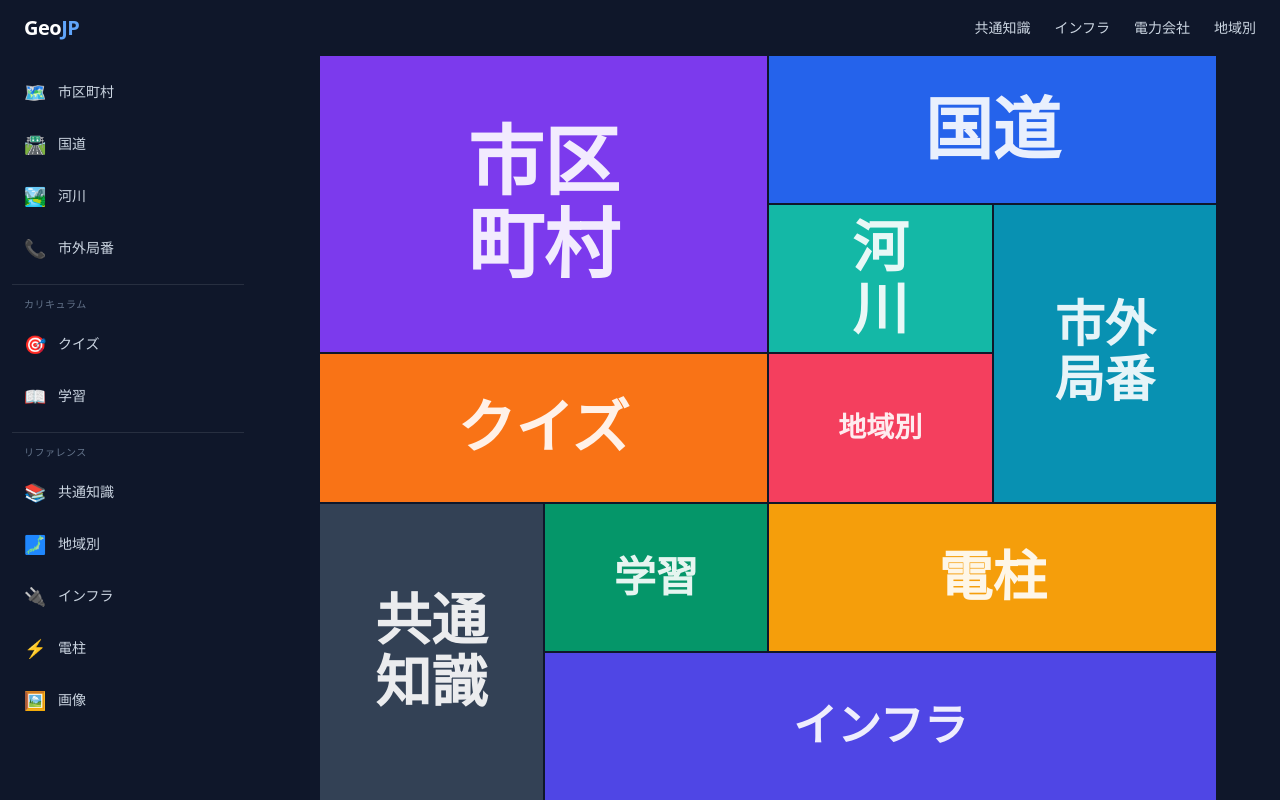
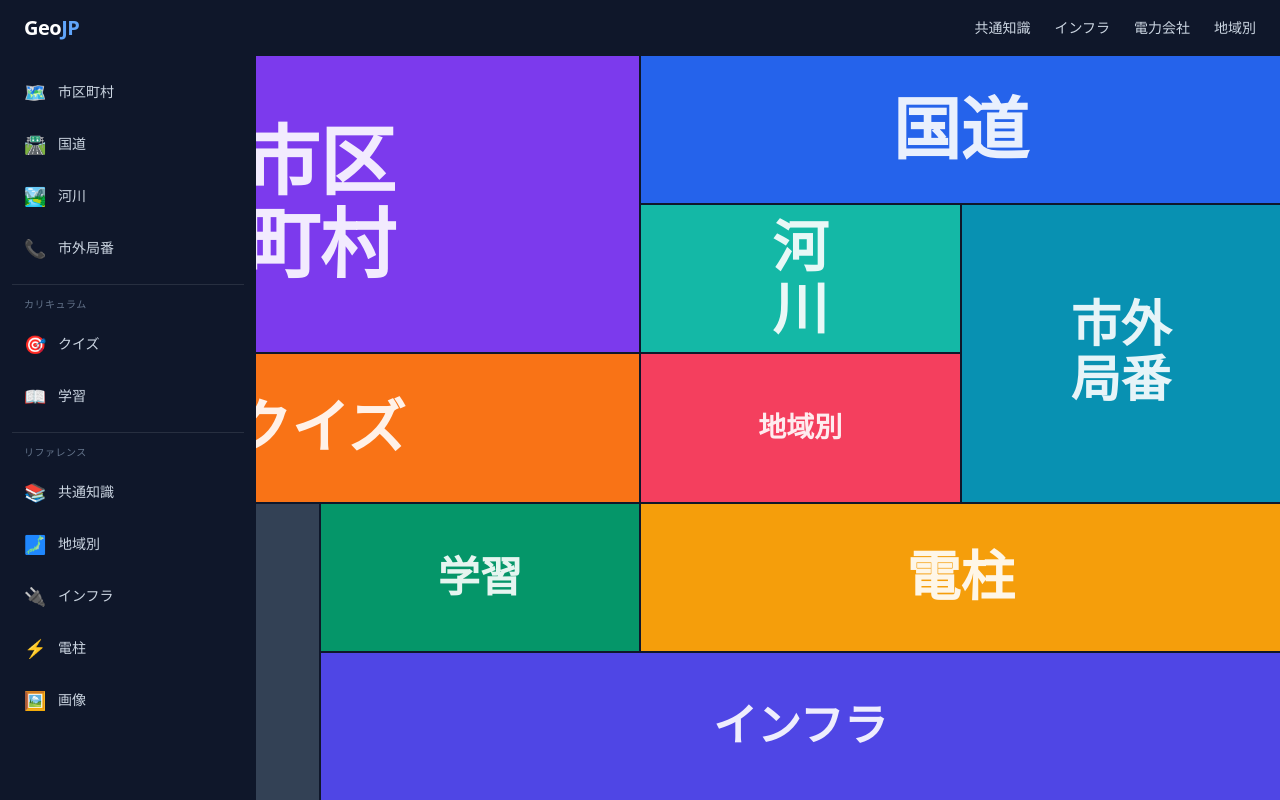
Before and after one commit to notpop/geodictionary, a Next.js app: page / in a window 1280 px wide. Built offline with nearby package versions, Linux system fonts and the light colour scheme; a web font is replaced by a local one.

Commit message:
Fix home page bottom space on PWA launch: use fixed positioning
Replace margin hack approach with position:fixed grid that spans
from header bottom to screen bottom, independent of container padding.

Co-Authored-By: Claude Opus 4.6 <noreply@anthropic.com>

```diff
--- a/src/app/page.tsx
+++ b/src/app/page.tsx
@@ -26,11 +26,11 @@ const tiles = [
 export default function Home() {
   return (
     <>
-      <style>{`html,body{background:#0f172a!important;overflow:hidden!important;height:100dvh!important}main.pb-safe{padding-bottom:0!important}`}</style>
+      <style>{`html,body{background:#0f172a!important;overflow:hidden!important}`}</style>
       <div
-        className={`grid grid-cols-4 gap-[2px] -mx-4 -mt-6 -mb-6 bg-slate-900 ${zenMaru.className}`}
+        className={`fixed left-0 right-0 bottom-0 grid grid-cols-4 gap-[2px] bg-slate-900 ${zenMaru.className}`}
         style={{
-          height: 'calc(100dvh - 3.5rem - env(safe-area-inset-top, 0px))',
+          top: 'calc(3.5rem + env(safe-area-inset-top, 0px))',
           gridTemplateRows: 'repeat(5, 1fr)',
         }}
       >
```
